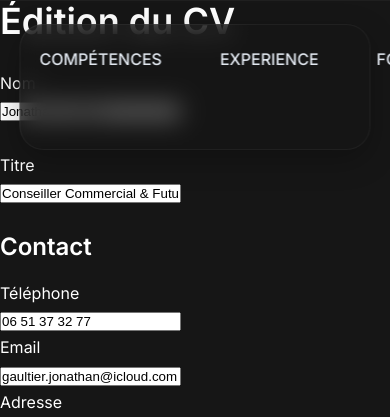
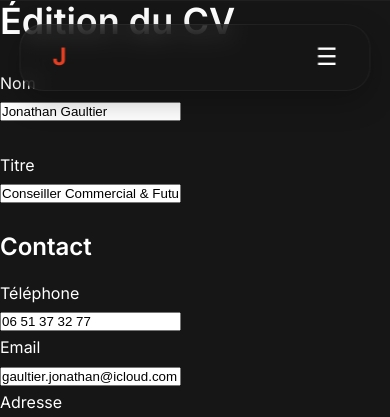
Before and after one commit to joongau/cv_webapp, a Flask app: page /admin/cv in a window 390 px wide. Shown: the top 417 px of the page. Run offline with Flask 3, Linux system fonts and the light colour scheme; the visitor is signed in with stand-in values (Sample User, id 1).

Commit message:
fix burger menu

```diff
--- a/app/static/css/nav.css
+++ b/app/static/css/nav.css
@@ -67,3 +67,69 @@
   border-color: var(--color-accent);
   box-shadow: 0 4px 12px rgba(0, 0, 0, 0.15);
 }
+
+/* ===============================
+   Responsive navigation < 1200px
+   =============================== */
+@media (max-width: 1200px) {
+  .main-nav {
+    justify-content: space-between;
+  }
+
+  .burger-menu {
+    display: block;
+    background: none;
+    border: none;
+    font-size: 1.5rem;
+    color: #fff;
+    cursor: pointer;
+    z-index: 1100;
+  }
+
+  .main-nav ul {
+    position: absolute;
+    top: 100%;
+    right: 0;
+    flex-direction: column;
+    background: rgba(22, 22, 22, 0.95);
+    backdrop-filter: blur(8px);
+    border-radius: 1rem;
+    padding: 1rem 2rem;
+    display: none;
+  }
+
+  .main-nav ul.active {
+    display: flex;
+  }
+}
+
+/* Masquer le burger par défaut */
+.burger-menu {
+  display: none;
+}
+
+/* Masquer le menu horizontal < 1200px */
+@media (max-width: 1200px) {
+  .main-nav ul {
+    display: none;
+  }
+
+  .main-nav ul.active {
+    display: flex;
+  }
+
+  .burger-menu {
+    display: block;
+  }
+}
+
+/* Affichage par défaut du menu en version desktop */
+@media (min-width: 1201px) {
+  .main-nav ul {
+    display: flex !important;
+  }
+
+  .burger-menu {
+    display: none !important;
+  }
+}
--- a/app/templates/partials/nav.html
+++ b/app/templates/partials/nav.html
@@ -1,6 +1,11 @@
 <nav class="main-nav">
   <div class="logo">J</div>
-    <ul>
+
+  <!-- Burger menu button -->
+  <button class="burger-menu show-on-mobile" id="burger-button" aria-label="Menu">&#9776;</button>
+
+  <!-- Navigation links -->
+  <ul id="mobile-nav" class="nav-links">
     <li><a href="#identite">À propos de moi</a></li>
     <li><a href="#projets">Projets</a></li>
     <li><a href="#competences">Compétences</a></li>
@@ -9,3 +14,22 @@
     <li><a href="#contact">Contact</a></li>
   </ul>
 </nav>
+
+<script>
+  document.addEventListener("DOMContentLoaded", () => {
+    const burger = document.getElementById("burger-button");
+    const menu = document.getElementById("mobile-nav");
+
+    burger.addEventListener("click", () => {
+      menu.classList.toggle("mobile-hidden");
+      menu.classList.toggle("active");
+    });
+
+    menu.querySelectorAll("a").forEach(link => {
+      link.addEventListener("click", () => {
+        menu.classList.add("mobile-hidden");
+        menu.classList.remove("active");
+      });
+    });
+  });
+</script>
```
Lines whose indentation alone changed are shown as unchanged.
